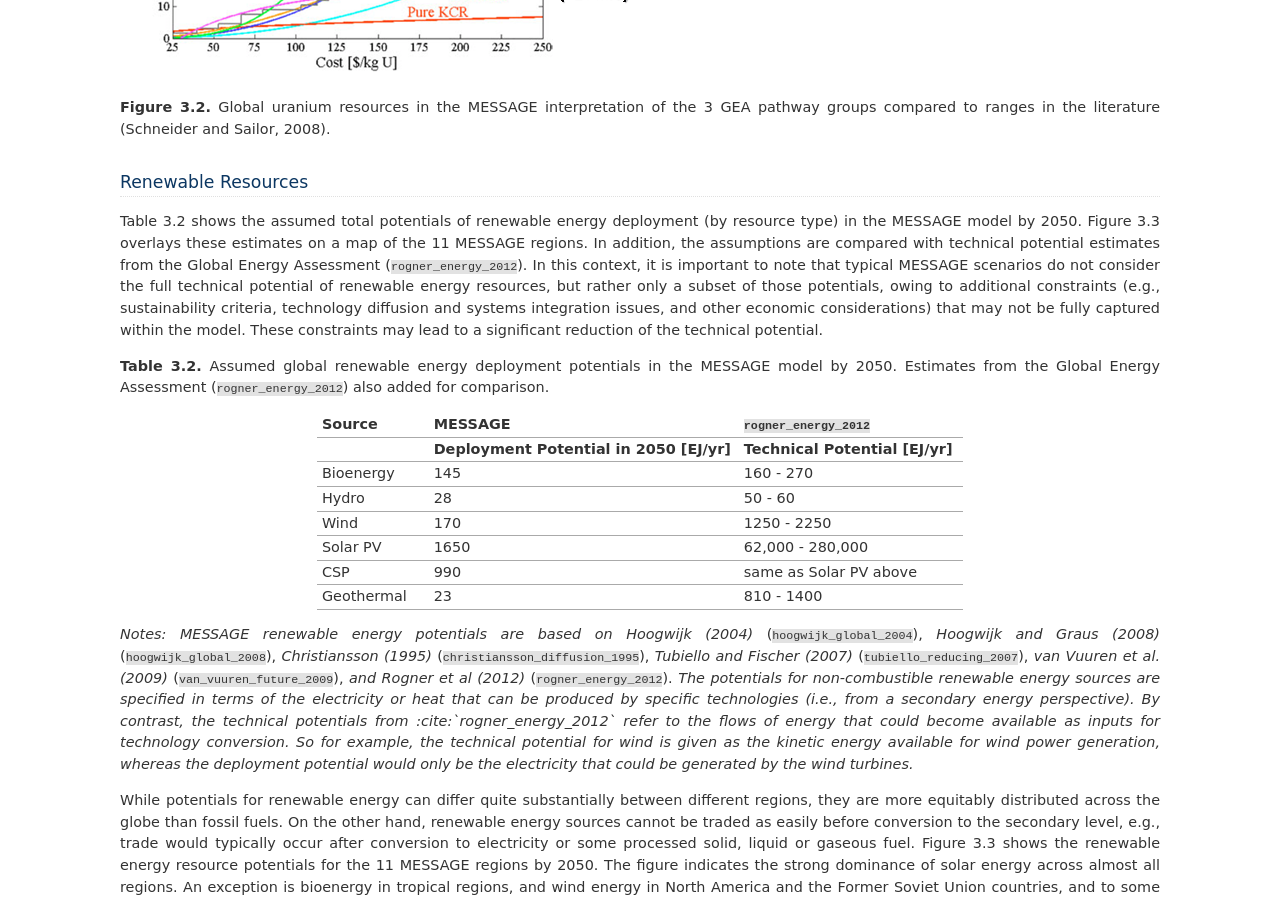
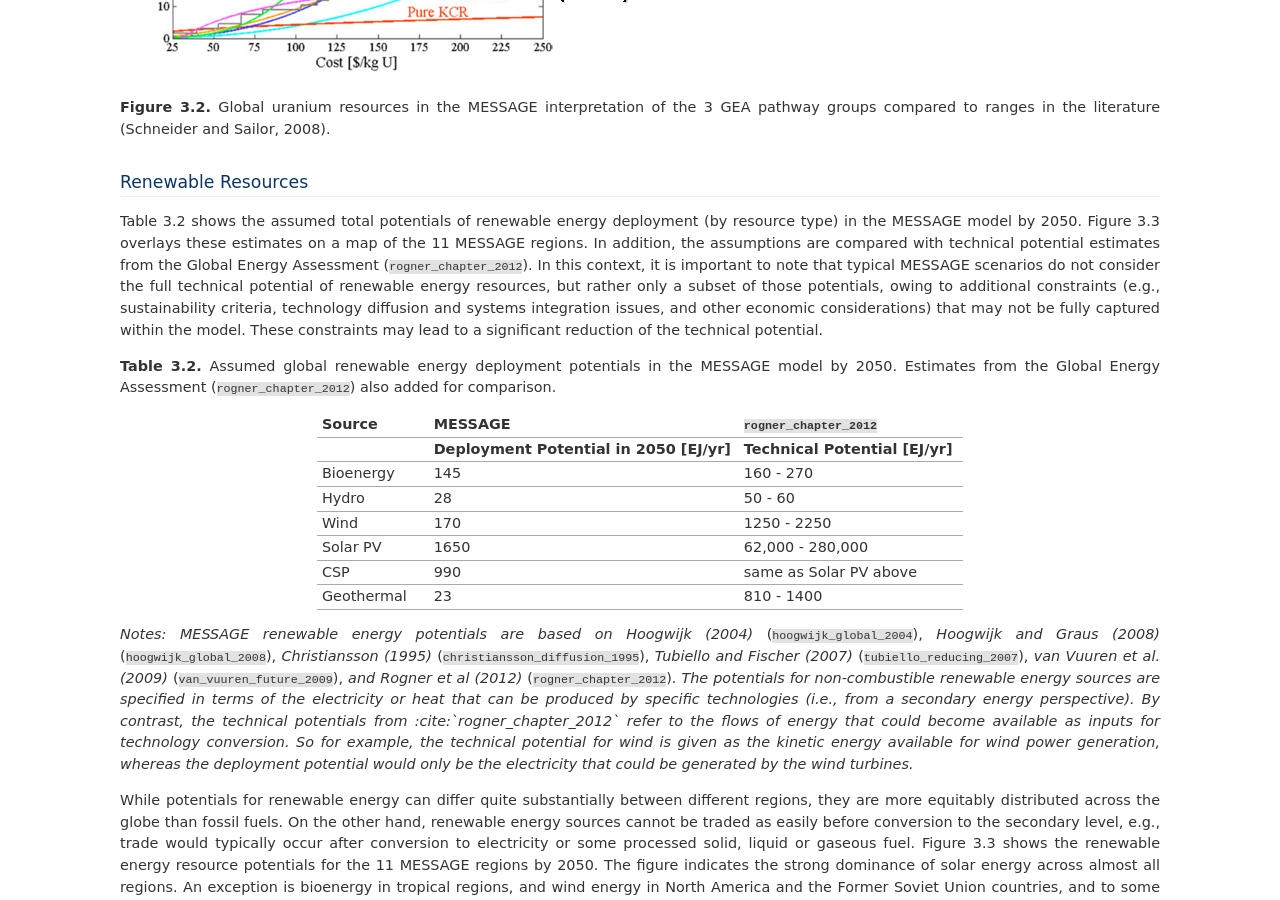
Before and after one commit to iiasa/message_doc, a Sphinx documentation site: the page built from source/message_globiom/energy/resource.rst, in a window 1280 px wide and 900 px high, scrolled down 2387 px. Built offline with Sphinx 7.4.7, drawn with Linux system fonts in a browser that asks for light colours; cross-references to code outside the pages are shown as plain code; some of the changed text lies outside the part shown.

Commit message:
Update resource.rst

```diff
--- a/source/message_globiom/energy/resource.rst
+++ b/source/message_globiom/energy/resource.rst
@@ -2,9 +2,9 @@ Energy resource endowments
 ==========================
 Fossil Fuel Reserves and Resources
 ---------------------------------------------
-Table 3.1 shows the assumed total quantities of fossil fuel resources in the MESSAGE model for the base year 2005. Figure 3.1 gives these resource estimates as supply curves. In addition, the assumptions are compared with estimates from the Global Energy Assessment (:cite:`rogner_energy_2012`) as of the year 2009. Estimating fossil fuel reserves is built on both economic and technological assumptions. With an improvement in technology or a change in purchasing power, the amount that may be considered a “reserve” vs. a “resource” (generically referred to here as resources) can actually vary quite widely.
+Table 3.1 shows the assumed total quantities of fossil fuel resources in the MESSAGE model for the base year 2005. Figure 3.1 gives these resource estimates as supply curves. In addition, the assumptions are compared with estimates from the Global Energy Assessment (:cite:`rogner_chapter_2012`) as of the year 2009. Estimating fossil fuel reserves is built on both economic and technological assumptions. With an improvement in technology or a change in purchasing power, the amount that may be considered a “reserve” vs. a “resource” (generically referred to here as resources) can actually vary quite widely.
 
-**Table 3.1.** Assumed global fossil fuel reserves and resources in the MESSAGE model. Estimates from the Global Energy Assessment (:cite:`rogner_energy_2012`) also added for comparison.
+**Table 3.1.** Assumed global fossil fuel reserves and resources in the MESSAGE model. Estimates from the Global Energy Assessment (:cite:`rogner_chapter_2012`) also added for comparison.
 
 .. list-table::
    :widths: 20 26 23 16
@@ -12,7 +12,7 @@ Table 3.1 shows the assumed total quantities of fossil fuel resources in the MES
 
    * - Source
      - MESSAGE
-     - :cite:`rogner_energy_2012`
+     - :cite:`rogner_chapter_2012`
      -
    * -
      - Reserves+Resources [ZJ]
@@ -46,12 +46,12 @@ Conventional oil and gas are distributed unevenly throughout the world, with onl
 Similar to conventional oil, much of the unconventional oil resides in the Middle East and North Africa. However, with North America and Latin America showing wide ranges in the unconventional oil estimate, the share of Middle East and North Africa could be high as 42% or as low as 24%. Meanwhile, unconventional gas is distributed quite well throughout the world; North America possesses the most with roughly 25% of the world reserve.
 
 .. image:: /_static/global_resources_3.1.png
-**Figure 3.1.** Cumulative global resource supply curves for oil, gas, and coal in the MESSAGE model. The double-headed arrows show the central reserve and resource estimates from Rogner et al. (2012).
+**Figure 3.1.** Cumulative global resource supply curves for oil, gas, and coal in the MESSAGE model. The double-headed arrows show the central reserve and resource estimates from Rogner et al. (2012) :cite:`rogner_chapter_2012`.
 
 Nuclear Resources
 -------------------
 
-Estimates of available uranium resources in the literature vary considerably, which could become relevant if advanced nuclear fuel cycles (e.g., the plutonium cycle including fast breeder reactors, the thorium cycle) are not available. In MESSAGE advanced nuclear cycles such as the plutonium cycle and nuclear fuel reprocessing are in principle represented, but their availability varies following the scenario narrative. Figure 3.2 below shows the levels of uranium resources assumed available in recent MESSAGE scenarios, building upon the Global Energy Assessment scenarios. These span a considerable range of the estimates in the literature, but at the same time none of them fall at the extreme ends of the spectrum (see :cite:`rogner_energy_2012`), Section 7.5.2 for a more detailed discussion of uranium resources). Nuclear resources and fuel cycle (if available) are modeled at the global level, which is compatible with the notion of the nuclear fuel cycle being under international control.
+Estimates of available uranium resources in the literature vary considerably, which could become relevant if advanced nuclear fuel cycles (e.g., the plutonium cycle including fast breeder reactors, the thorium cycle) are not available. In MESSAGE advanced nuclear cycles such as the plutonium cycle and nuclear fuel reprocessing are in principle represented, but their availability varies following the scenario narrative. Figure 3.2 below shows the levels of uranium resources assumed available in recent MESSAGE scenarios, building upon the Global Energy Assessment scenarios. These span a considerable range of the estimates in the literature, but at the same time none of them fall at the extreme ends of the spectrum (see :cite:`rogner_chapter_2012`), Section 7.5.2 for a more detailed discussion of uranium resources). Nuclear resources and fuel cycle (if available) are modeled at the global level, which is compatible with the notion of the nuclear fuel cycle being under international control.
 
 .. image:: /_static/nuclear_resources.png
 **Figure 3.2.** Global uranium resources in the MESSAGE interpretation of the 3 GEA pathway groups compared to ranges in the literature (Schneider and Sailor, 2008).
@@ -60,9 +60,9 @@ Estimates of available uranium resources in the literature vary considerably, wh
 
 Renewable Resources
 ------------------------------
-Table 3.2 shows the assumed total potentials of renewable energy deployment (by resource type) in the MESSAGE model by 2050. Figure 3.3 overlays these estimates on a map of the 11 MESSAGE regions. In addition, the assumptions are compared with technical potential estimates from the Global Energy Assessment (:cite:`rogner_energy_2012`).  In this context, it is important to note that typical MESSAGE scenarios do not consider the full technical potential of renewable energy resources, but rather only a subset of those potentials, owing to additional constraints (e.g., sustainability criteria, technology diffusion and systems integration issues, and other economic considerations) that may not be fully captured within the model. These constraints may lead to a significant reduction of the technical potential.
+Table 3.2 shows the assumed total potentials of renewable energy deployment (by resource type) in the MESSAGE model by 2050. Figure 3.3 overlays these estimates on a map of the 11 MESSAGE regions. In addition, the assumptions are compared with technical potential estimates from the Global Energy Assessment (:cite:`rogner_chapter_2012`).  In this context, it is important to note that typical MESSAGE scenarios do not consider the full technical potential of renewable energy resources, but rather only a subset of those potentials, owing to additional constraints (e.g., sustainability criteria, technology diffusion and systems integration issues, and other economic considerations) that may not be fully captured within the model. These constraints may lead to a significant reduction of the technical potential.
 
-**Table 3.2.** Assumed global renewable energy deployment potentials in the MESSAGE model by 2050. Estimates from the Global Energy Assessment (:cite:`rogner_energy_2012`) also added for comparison.
+**Table 3.2.** Assumed global renewable energy deployment potentials in the MESSAGE model by 2050. Estimates from the Global Energy Assessment (:cite:`rogner_chapter_2012`) also added for comparison.
 
 .. list-table::
    :widths: 13 36 26
@@ -70,7 +70,7 @@ Table 3.2 shows the assumed total potentials of renewable energy deployment (by
 
    * - Source
      - MESSAGE
-     - :cite:`rogner_energy_2012`
+     - :cite:`rogner_chapter_2012`
    * -
      - Deployment Potential in 2050 [EJ/yr]
      - Technical Potential [EJ/yr]
@@ -93,7 +93,7 @@ Table 3.2 shows the assumed total potentials of renewable energy deployment (by
      - 23
      - 810 - 1400
 
-*Notes: MESSAGE renewable energy potentials are based on Hoogwijk (2004)* (:cite:`hoogwijk_global_2004`), *Hoogwijk and Graus (2008)* (:cite:`hoogwijk_global_2008`), *Christiansson (1995)* (:cite:`christiansson_diffusion_1995`), *Tubiello and Fischer (2007)* (:cite:`tubiello_reducing_2007`), *van Vuuren et al. (2009)* (:cite:`van_vuuren_future_2009`), *and Rogner et al (2012)* (:cite:`rogner_energy_2012`). *The potentials for non-combustible renewable energy sources are specified in terms of the electricity or heat that can be produced by specific technologies (i.e., from a secondary energy perspective). By contrast, the technical potentials from :cite:`rogner_energy_2012` refer to the flows of energy that could become available as inputs for technology conversion. So for example, the technical potential for wind is given as the kinetic energy available for wind power generation, whereas the deployment potential would only be the electricity that could be generated by the wind turbines.*
+*Notes: MESSAGE renewable energy potentials are based on Hoogwijk (2004)* (:cite:`hoogwijk_global_2004`), *Hoogwijk and Graus (2008)* (:cite:`hoogwijk_global_2008`), *Christiansson (1995)* (:cite:`christiansson_diffusion_1995`), *Tubiello and Fischer (2007)* (:cite:`tubiello_reducing_2007`), *van Vuuren et al. (2009)* (:cite:`van_vuuren_future_2009`), *and Rogner et al (2012)* (:cite:`rogner_chapter_2012`). *The potentials for non-combustible renewable energy sources are specified in terms of the electricity or heat that can be produced by specific technologies (i.e., from a secondary energy perspective). By contrast, the technical potentials from :cite:`rogner_chapter_2012` refer to the flows of energy that could become available as inputs for technology conversion. So for example, the technical potential for wind is given as the kinetic energy available for wind power generation, whereas the deployment potential would only be the electricity that could be generated by the wind turbines.*
 
 While potentials for renewable energy can differ quite substantially between different regions, they are more equitably distributed across the globe than fossil fuels. On the other hand, renewable energy sources cannot be traded as easily before conversion to the secondary level, e.g., trade would typically occur after conversion to electricity or some processed solid, liquid or gaseous fuel. Figure 3.3 shows the renewable energy resource potentials for the 11 MESSAGE regions by 2050. The figure indicates the strong dominance of solar energy across almost all regions. An exception is bioenergy in tropical regions, and wind energy in North America and the Former Soviet Union countries, and to some extent in Europe. However, at a first glance it becomes clear that regionally some of the resources are scarce and the potentials could be exhausted relatively quickly, in particular in those regions with high population densities, which could lead to land use limitations for some of the renewable energy sources. This is particularly the case in Asia, most notably in South Asia, but also in Pacific Asia and partly in China).
 
```
